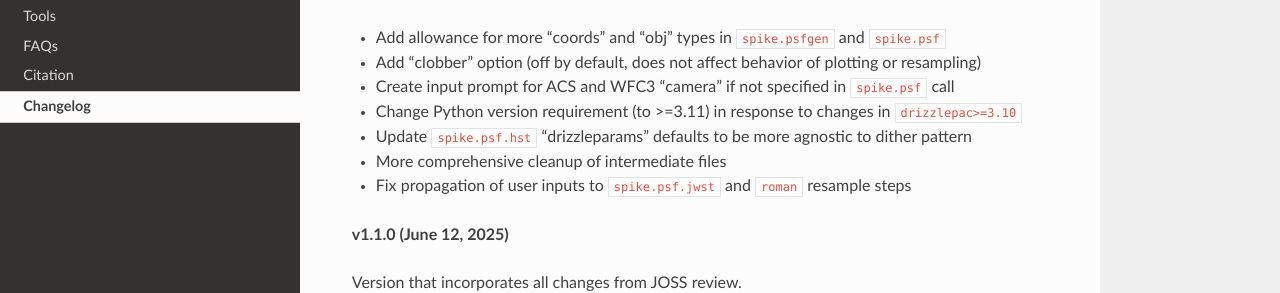
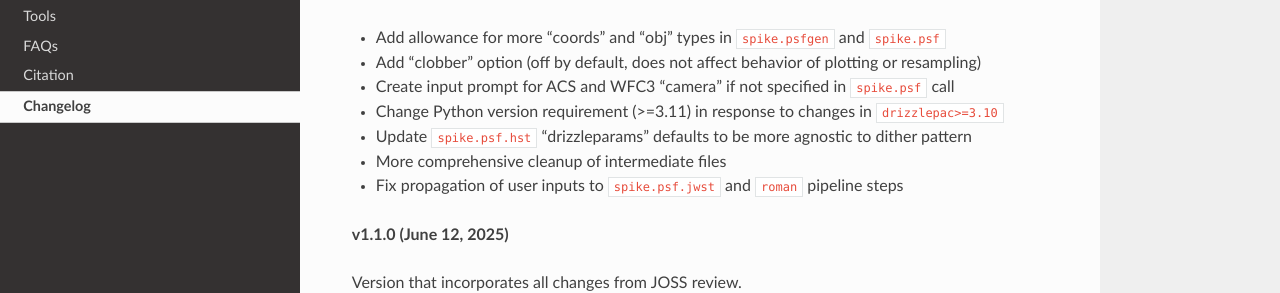
Before and after one commit to avapolzin/spike, a Sphinx documentation site: the page built from docs/changelog.rst, in a window 1280 px wide and 900 px high. Shown: the part 254-547 px from the top of the window. Built offline with Sphinx 7.4.7 and the Read the Docs theme 3.1.0, drawn with Linux system fonts in a browser that asks for light colours; pages that are not in the unit, such as notebooks, are missing from menus.

Commit message:
update changelog

```diff
--- a/docs/changelog.rst
+++ b/docs/changelog.rst
@@ -17,10 +17,10 @@ See below for a record of salient changes to the code itself. Updates to e.g. do
 * Add allowance for more "coords" and "obj" types in ``spike.psfgen`` and ``spike.psf``
 * Add "clobber" option (off by default, does not affect behavior of plotting or resampling)
 * Create input prompt for ACS and WFC3 "camera" if not specified in ``spike.psf`` call
-* Change Python version requirement (to >=3.11) in response to changes in ``drizzlepac>=3.10``
+* Change Python version requirement (>=3.11) in response to changes in ``drizzlepac>=3.10``
 * Update ``spike.psf.hst`` "drizzleparams" defaults to be more agnostic to dither pattern
 * More comprehensive cleanup of intermediate files
-* Fix propagation of user inputs to ``spike.psf.jwst`` and ``roman`` resample steps
+* Fix propagation of user inputs to ``spike.psf.jwst`` and ``roman`` pipeline steps
 
 
 **v1.1.0 (June 12, 2025)**
```
